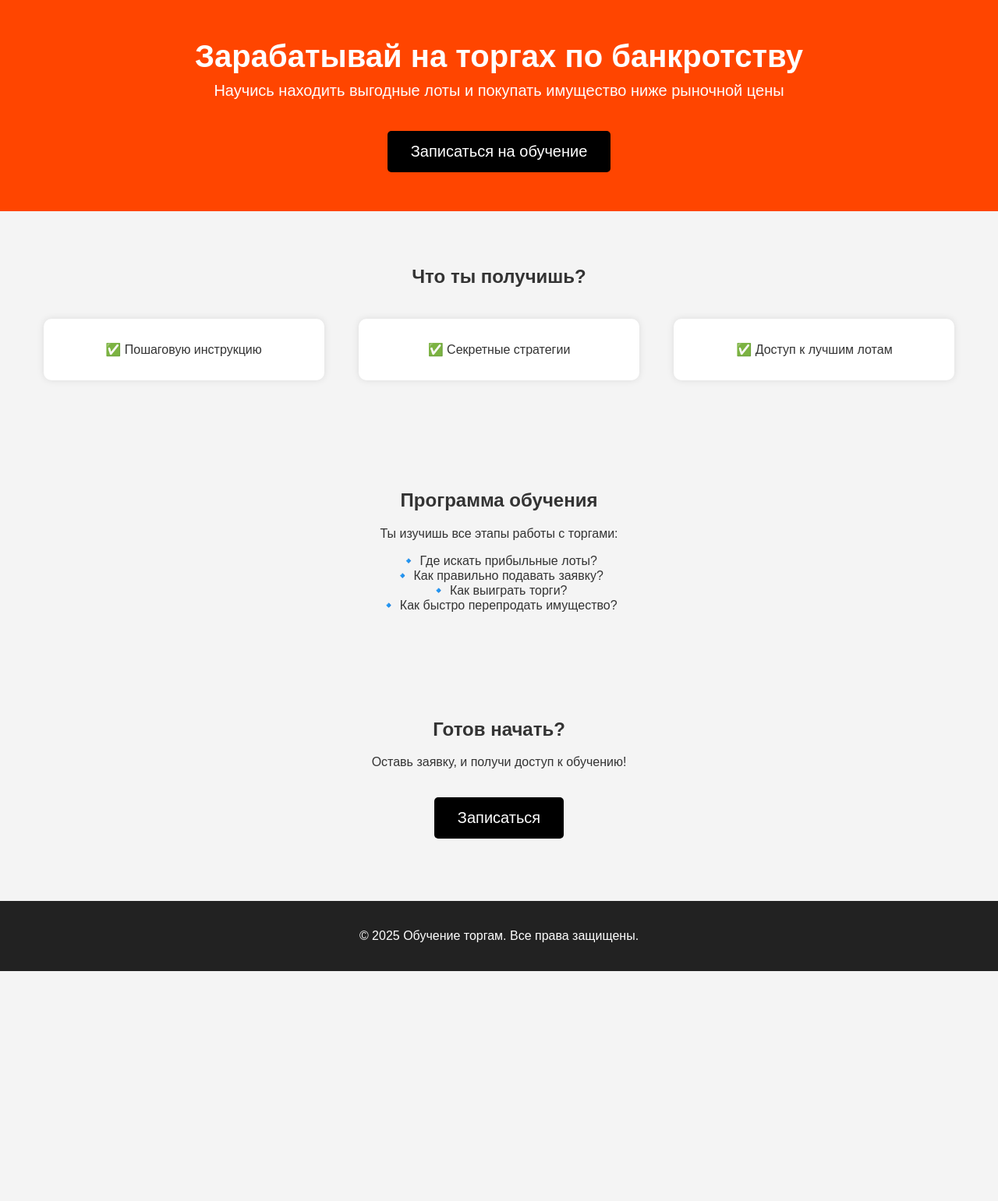
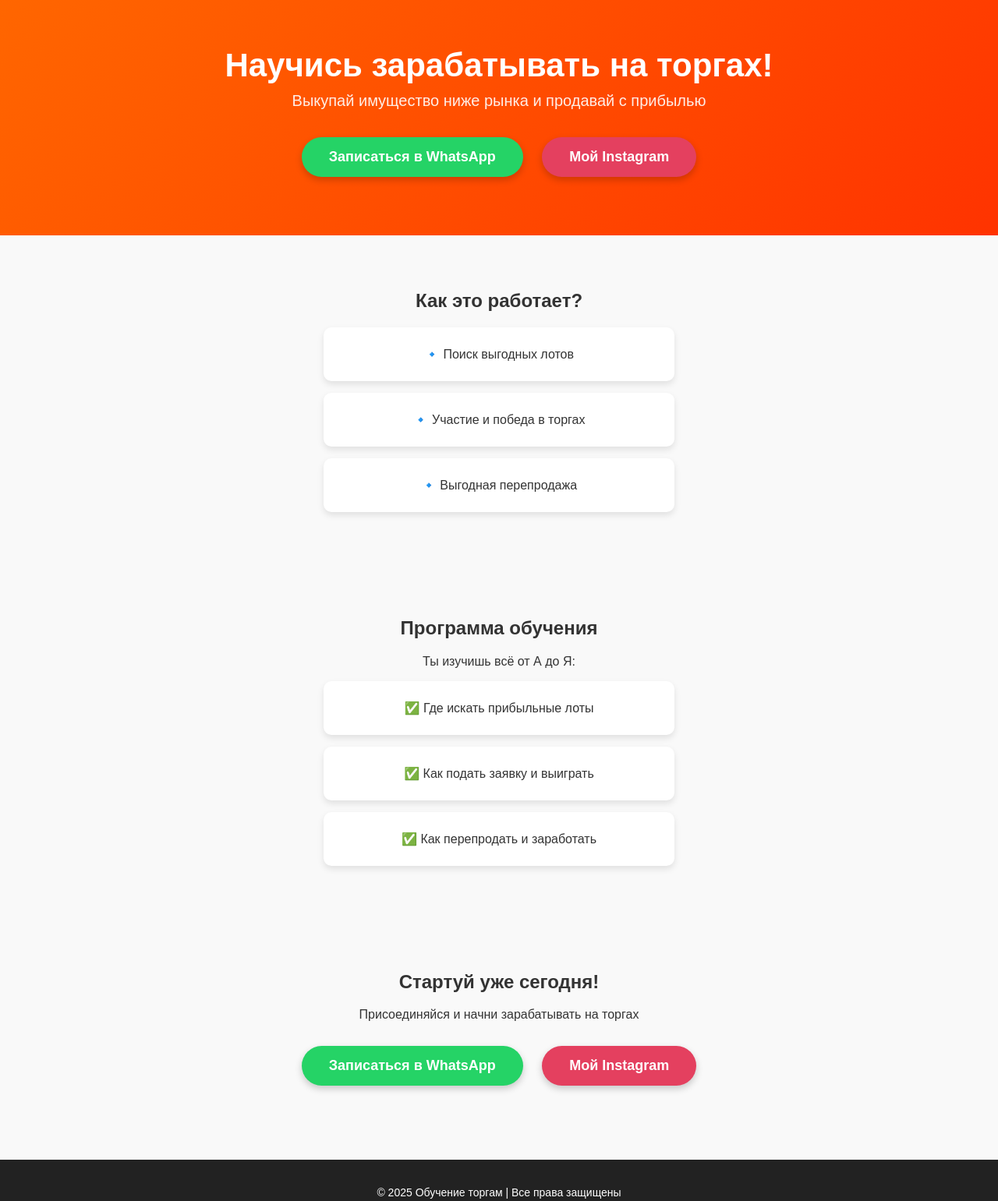
Before and after one commit to A-ibek133/my-course, a plain HTML site: page index.html in a window 1280 px wide. Shown: the whole page at 78% size. Before the commit the page ends 1246 px from the top, so only its background shows below. Drawn offline with Linux system fonts and the light colour scheme.

Commit message:
обучение торгам по банкротсву

```diff
--- a/index.html
+++ b/index.html
@@ -9,52 +9,63 @@
             font-family: Arial, sans-serif;
             margin: 0;
             padding: 0;
-            background-color: #f4f4f4;
+            background-color: #f9f9f9;
             color: #333;
             text-align: center;
         }
         .header {
-            background: #ff4500;
+            background: linear-gradient(135deg, #ff6600, #ff3300);
             color: white;
-            padding: 50px 20px;
+            padding: 60px 20px;
         }
         .header h1 {
+            font-size: 42px;
             margin: 0;
-            font-size: 40px;
         }
         .header p {
             font-size: 20px;
             margin-top: 10px;
+            opacity: 0.9;
         }
         .btn {
             display: inline-block;
-            padding: 15px 30px;
-            background: #000;
+            padding: 15px 35px;
+            margin: 15px 10px;
+            font-size: 18px;
+            font-weight: bold;
+            border-radius: 30px;
+            text-decoration: none;
             color: white;
-            text-decoration: none;
-            font-size: 20px;
-            margin-top: 20px;
-            border-radius: 5px;
+            box-shadow: 0 4px 10px rgba(0, 0, 0, 0.2);
         }
-        .btn:hover {
-            background: #333;
+        .btn-whatsapp {
+            background: #25D366;
+        }
+        .btn-whatsapp:hover {
+            background: #1ebd50;
+        }
+        .btn-instagram {
+            background: #E4405F;
+        }
+        .btn-instagram:hover {
+            background: #d73250;
         }
         .section {
             padding: 50px 20px;
         }
         .box {
             background: white;
-            padding: 30px;
-            margin: 20px;
+            padding: 25px;
+            margin: 15px auto;
             border-radius: 10px;
-            box-shadow: 0 0 10px rgba(0, 0, 0, 0.1);
-            display: inline-block;
-            width: 300px;
+            box-shadow: 0 4px 8px rgba(0, 0, 0, 0.1);
+            max-width: 400px;
         }
         .footer {
             background: #222;
             color: white;
             padding: 20px;
+            font-size: 14px;
             margin-top: 30px;
         }
     </style>
@@ -62,37 +73,36 @@
 <body>
 
     <div class="header">
-        <h1>Зарабатывай на торгах по банкротству</h1>
-        <p>Научись находить выгодные лоты и покупать имущество ниже рыночной цены</p>
-        <a href="#signup" class="btn">Записаться на обучение</a>
+        <h1>Научись зарабатывать на торгах!</h1>
+        <p>Выкупай имущество ниже рынка и продавай с прибылью</p>
+        <a href="http://wa.me/77052881920" class="btn btn-whatsapp">Записаться в WhatsApp</a>
+        <a href="https://www.instagram.com/aibek.torgi?igsh=aHlwdWR5ZW1oamEz&utm_source=qr" class="btn btn-instagram">Мой Instagram</a>
     </div>
 
     <div class="section">
-        <h2>Что ты получишь?</h2>
-        <div class="box">✅ Пошаговую инструкцию</div>
-        <div class="box">✅ Секретные стратегии</div>
-        <div class="box">✅ Доступ к лучшим лотам</div>
+        <h2>Как это работает?</h2>
+        <div class="box">🔹 Поиск выгодных лотов</div>
+        <div class="box">🔹 Участие и победа в торгах</div>
+        <div class="box">🔹 Выгодная перепродажа</div>
     </div>
 
     <div class="section">
         <h2>Программа обучения</h2>
-        <p>Ты изучишь все этапы работы с торгами:</p>
-        <ul style="list-style-type:none; padding:0;">
-            <li>🔹 Где искать прибыльные лоты?</li>
-            <li>🔹 Как правильно подавать заявку?</li>
-            <li>🔹 Как выиграть торги?</li>
-            <li>🔹 Как быстро перепродать имущество?</li>
-        </ul>
+        <p>Ты изучишь всё от А до Я:</p>
+        <div class="box">✅ Где искать прибыльные лоты</div>
+        <div class="box">✅ Как подать заявку и выиграть</div>
+        <div class="box">✅ Как перепродать и заработать</div>
     </div>
 
-    <div class="section" id="signup">
-        <h2>Готов начать?</h2>
-        <p>Оставь заявку, и получи доступ к обучению!</p>
-        <a href="https://http://wa.me/77052881920" class="btn">Записаться</a>
+    <div class="section">
+        <h2>Стартуй уже сегодня!</h2>
+        <p>Присоединяйся и начни зарабатывать на торгах</p>
+        <a href="http://wa.me/77052881920" class="btn btn-whatsapp">Записаться в WhatsApp</a>
+        <a href="https://www.instagram.com/aibek.torgi?igsh=aHlwdWR5ZW1oamEz&utm_source=qr" class="btn btn-instagram">Мой Instagram</a>
     </div>
 
     <div class="footer">
-        <p>© 2025 Обучение торгам. Все права защищены.</p>
+        <p>© 2025 Обучение торгам | Все права защищены</p>
     </div>
 
 </body>
```
